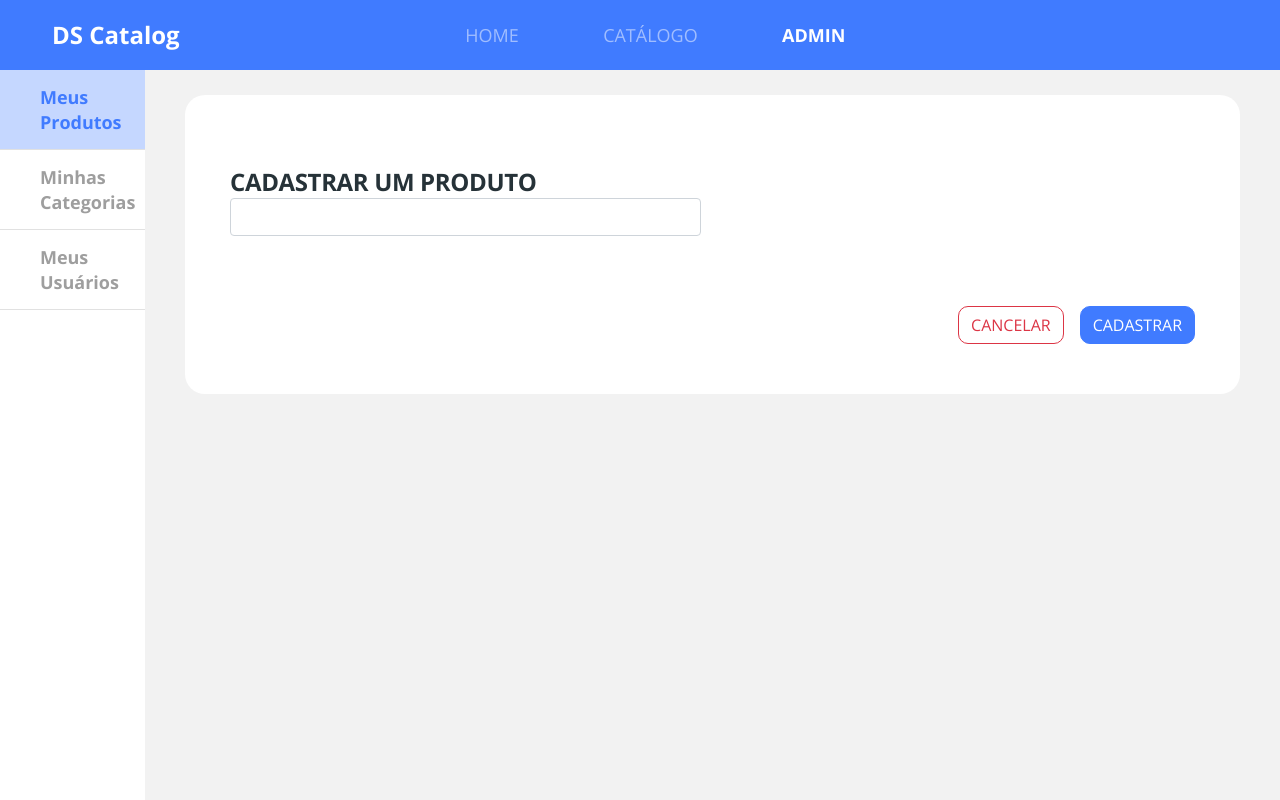
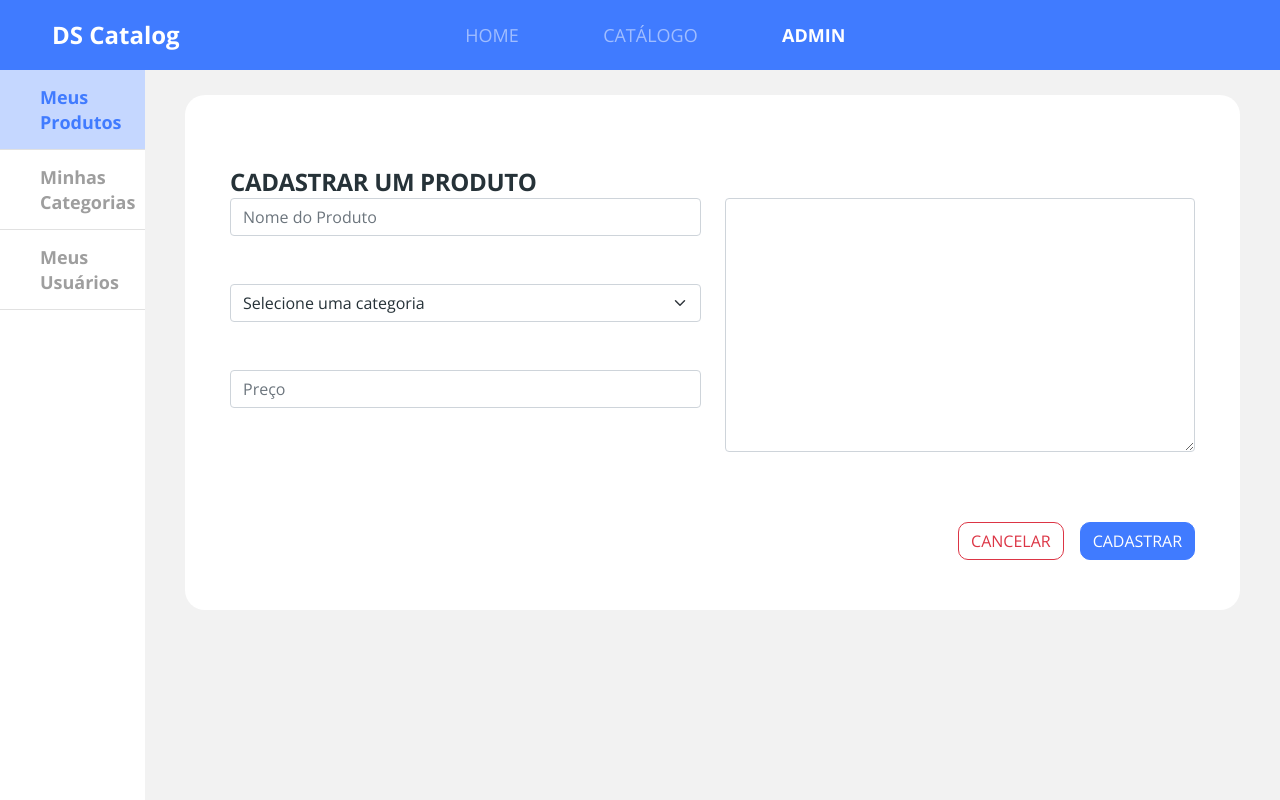
Before and after one commit to Santosfael/dscatalog-devsuperior, a React (Create React App) app in the folder web/: page /admin/products/create in a window 1280 px wide. Built offline with nearby package versions, Linux system fonts and the light colour scheme; the HTML template or start-up script is replaced by a standard one.

Commit message:
Initial include data in database

```diff
--- a/web/src/pages/Admin/components/Products/Form/index.tsx
+++ b/web/src/pages/Admin/components/Products/Form/index.tsx
@@ -1,15 +1,91 @@
+import Api from 'core/utils/api';
+import React, { useState } from 'react';
 import BaseForm from '../../BaseForm';
 import './styles.scss';
 
+type FormState = {
+    name: string;
+    category: string;
+    price: string;
+    description: string;
+}
+
+type FormEvent = React.ChangeEvent<HTMLInputElement | HTMLSelectElement | HTMLTextAreaElement>;
+
 function Form() {
+    const [formData, setFormData] = useState<FormState>({
+        name: '',
+        category:'',
+        price: '',
+        description: '',
+    });
+
+    function handleOnChange(
+            event: FormEvent) {
+        const name = event.target.name;
+        const value = event.target.value;
+        setFormData(data => ({ ...data, [name]: value}));
+    }
+
+    function handleSubmit(event: React.FormEvent<HTMLFormElement>) {
+        event.preventDefault();
+        const payload = {
+            ...formData,
+            imgUrl: 'https://cdn.awsli.com.br/600x450/241/241991/produto/67389676/f4d6c341cb.jpg',
+            categories: [{id: formData.category}]
+        }
+
+        Api({url:"/products", method:'POST', data: payload})
+    }
+
     return (
-        <BaseForm title="cadastrar um produto">
-            <div className="row">
-                <div className="col-6">
-                    <input type="text" className="form-control" />
+        <form onSubmit={handleSubmit}>
+            <BaseForm title="cadastrar um produto">
+                <div className="row">
+                    <div className="col-6">
+                        <input
+                            type="text"
+                            name="name"
+                            value={formData.name}
+                            placeholder="Nome do Produto"
+                            className="form-control mb-5"
+                            onChange={handleOnChange}
+                        />
+
+                        <select
+                            name="category"
+                            value={formData.category}
+                            className="form-select mb-5"
+                            onChange={handleOnChange}
+                            aria-label="Selecione uma categoria"
+                        >
+                            <option selected>Selecione uma categoria</option>
+                            <option value="3">Computadores</option>
+                            <option value="2">Eletrônicos</option>
+                            <option value="1">Livros</option>
+                        </select>
+
+                        <input
+                            type="text"
+                            value={formData.price}
+                            name="price"
+                            placeholder="Preço"
+                            className="form-control"
+                            onChange={handleOnChange}
+                        />
+                    </div>
+                    <div className="col-6">
+                        <textarea
+                            value={formData.description}
+                            className="form-control"
+                            onChange={handleOnChange}
+                            cols={30}
+                            rows={10}
+                        />
+                    </div>
                 </div>
-            </div>
-        </BaseForm>
+            </BaseForm>
+        </form>
     );
 };
 
```
